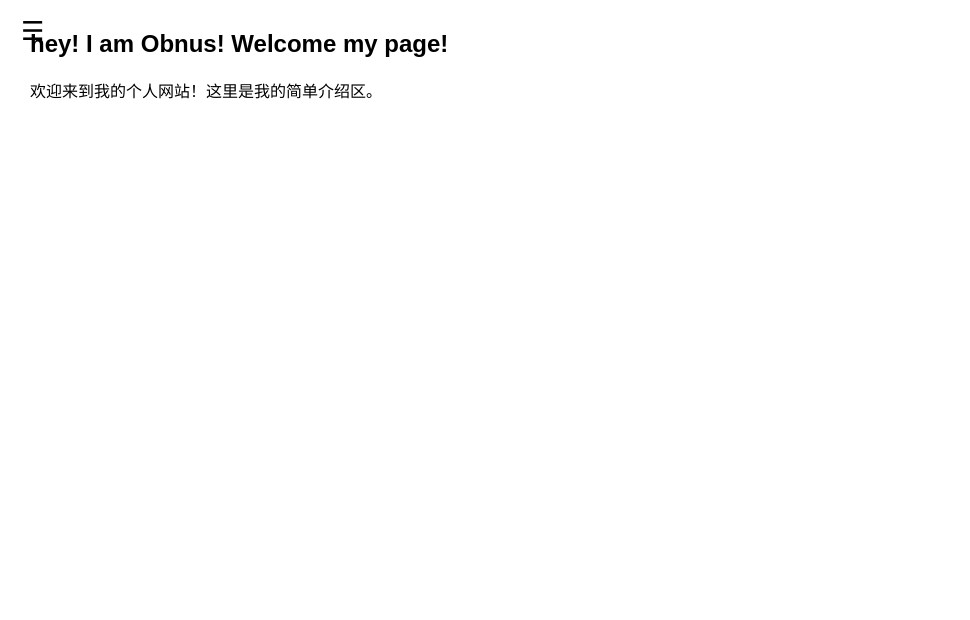
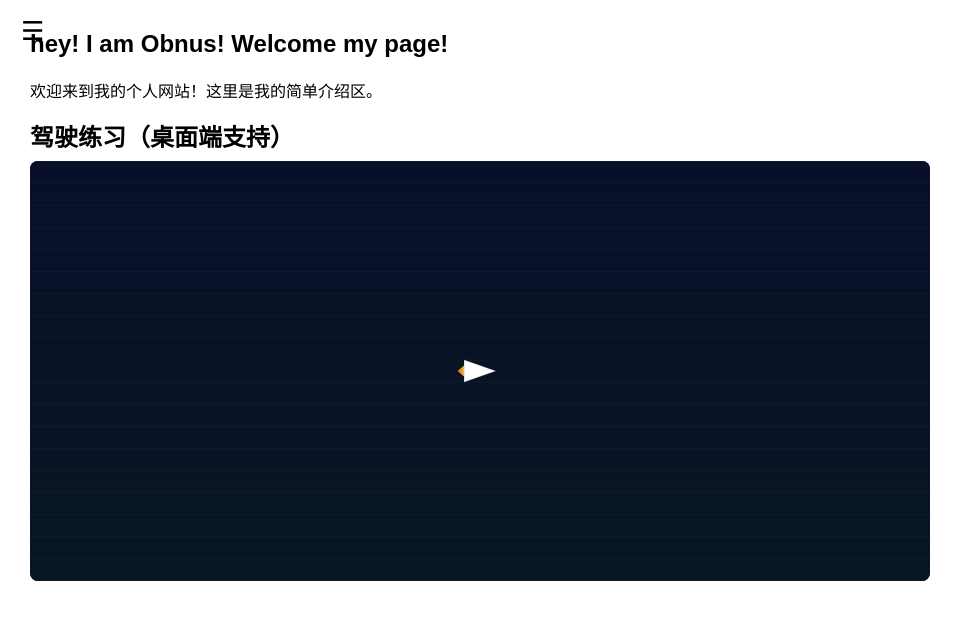
Before and after one commit to 013nus/123.github.io, a plain HTML site: page index.html in a window 1280 px wide. Shown: the whole page, without its empty margins (0-970 px from the left). Drawn offline with Linux system fonts and the light colour scheme.

Commit message:
Update index.html

```diff
--- a/index.html
+++ b/index.html
@@ -111,6 +111,184 @@
     <p>欢迎来到我的个人网站！这里是我的简单介绍区。</p>
   </section>
 
+<!-- ======= 鼠标飞机 第1步（直接放到你的 index.html 的 main 内） ======= -->
+<section id="gameSection">
+  <h2 style="margin:0 0 8px 0;">驾驶练习（桌面端支持）</h2>
+  <p id="touchNotice" style="color:#666; display:none; margin-top:0;">
+    检测到触屏设备（手机/平板），为节省流量与性能，交互已禁用。请用电脑体验完整效果。
+  </p>
+  <div style="width:100%; max-width:900px;">
+    <canvas id="gameCanvas" style="width:100%; height:420px; display:block; border-radius:8px; background:#081029;"></canvas>
+  </div>
+</section>
+
+<script>
+(function(){
+  // 检测触屏设备，手机端不启动交互
+  const isTouch = ('ontouchstart' in window) || navigator.maxTouchPoints > 0 || navigator.maxTouchPoints === 1;
+  const touchNotice = document.getElementById('touchNotice');
+  const canvas = document.getElementById('gameCanvas');
+  const ctx = canvas.getContext('2d');
+
+  if (isTouch) {
+    if (touchNotice) touchNotice.style.display = 'block';
+    // 仍要设置画布尺寸以免布局问题，但不绑定交互
+    function sizeCanvas() {
+      const dpr = window.devicePixelRatio || 1;
+      canvas.width = canvas.clientWidth * dpr;
+      canvas.height = canvas.clientHeight * dpr;
+      ctx.setTransform(dpr, 0, 0, dpr, 0, 0);
+      // 静态绘制一个提示
+      ctx.fillStyle = '#0b1220';
+      ctx.fillRect(0,0,canvas.clientWidth, canvas.clientHeight);
+      ctx.fillStyle = '#9fb4ff';
+      ctx.font = '16px sans-serif';
+      ctx.textAlign = 'center';
+      ctx.fillText('触屏设备已禁用实时交互，请使用电脑体验', canvas.clientWidth/2, canvas.clientHeight/2);
+    }
+    window.addEventListener('resize', sizeCanvas);
+    sizeCanvas();
+    return; // 不加载交互脚本
+  }
+
+  // ----- canvas 高 DPI 自适应 -----
+  function resizeCanvas() {
+    const dpr = window.devicePixelRatio || 1;
+    canvas.width = canvas.clientWidth * dpr;
+    canvas.height = canvas.clientHeight * dpr;
+    ctx.setTransform(dpr, 0, 0, dpr, 0, 0);
+  }
+  window.addEventListener('resize', resizeCanvas);
+  resizeCanvas();
+
+  // 鼠标位置（飞机位置）
+  const mouse = { x: canvas.clientWidth/2, y: canvas.clientHeight/2 };
+  let hasMouse = false;
+
+  canvas.addEventListener('mousemove', (e) => {
+    const rect = canvas.getBoundingClientRect();
+    mouse.x = e.clientX - rect.left;
+    mouse.y = e.clientY - rect.top;
+    hasMouse = true;
+  });
+  canvas.addEventListener('mouseleave', () => { hasMouse = false; });
+
+  // 平滑跟随：飞机不是瞬移，而是有惯性
+  const player = {
+    x: canvas.clientWidth/2,
+    y: canvas.clientHeight/2,
+    vx: 0, vy: 0,
+    size: 16,      // 半宽度
+    color: '#ffffff'
+  };
+
+  // 帧率和时间
+  let lastTime = performance.now();
+
+  // 绘制背景（简单星空 + 赛道线条）
+  function drawBackground() {
+    const w = canvas.clientWidth, h = canvas.clientHeight;
+    // 背景渐变
+    const g = ctx.createLinearGradient(0,0,0,h);
+    g.addColorStop(0, '#081029');
+    g.addColorStop(1, '#081623');
+    ctx.fillStyle = g;
+    ctx.fillRect(0,0,w,h);
+
+    // 赛道中线（细）
+    ctx.strokeStyle = 'rgba(255,255,255,0.03)';
+    ctx.lineWidth = 1;
+    ctx.beginPath();
+    for (let i = 0; i < 20; i++) {
+      const y = (i / 19) * h;
+      ctx.moveTo(0, y + (performance.now() * 0.02 % 20));
+      ctx.lineTo(w, y + (performance.now() * 0.02 % 20));
+    }
+    ctx.stroke();
+  }
+
+  // 绘制“玩家飞机” — 三角形，朝向鼠标移动方向
+  function drawPlayer() {
+    const px = player.x, py = player.y;
+    // 计算朝向角度（面向鼠标）
+    const dx = mouse.x - px, dy = mouse.y - py;
+    const angle = Math.atan2(dy, dx) + Math.PI / 2; // 调整为指向上方的三角形基线
+
+    ctx.save();
+    ctx.translate(px, py);
+    ctx.rotate(angle);
+
+    // 机身（白色）
+    ctx.beginPath();
+    ctx.moveTo(0, -player.size);           // Nose
+    ctx.lineTo(player.size * 0.7, player.size);
+    ctx.lineTo(-player.size * 0.7, player.size);
+    ctx.closePath();
+    ctx.fillStyle = player.color;
+    ctx.fill();
+    ctx.strokeStyle = 'rgba(0,0,0,0.2)';
+    ctx.lineWidth = 1;
+    ctx.stroke();
+
+    // 引擎光（小火焰）
+    ctx.beginPath();
+    ctx.moveTo(-player.size * 0.35, player.size);
+    ctx.lineTo(0, player.size + 8 + Math.sin(performance.now()/120)*2);
+    ctx.lineTo(player.size * 0.35, player.size);
+    ctx.closePath();
+    const flameG = ctx.createLinearGradient(0, player.size, 0, player.size + 12);
+    flameG.addColorStop(0, 'rgba(255,200,60,0.95)');
+    flameG.addColorStop(1, 'rgba(255,90,20,0.6)');
+    ctx.fillStyle = flameG;
+    ctx.fill();
+
+    ctx.restore();
+  }
+
+  // 主循环：更新位置并绘制
+  function loop(now) {
+    const dt = Math.min(40, now - lastTime); // ms
+    lastTime = now;
+
+    // 平滑移动：用差值（LERP）或物理惯性
+    if (hasMouse) {
+      const ax = (mouse.x - player.x) * 0.12;
+      const ay = (mouse.y - player.y) * 0.12;
+      player.vx += ax;
+      player.vy += ay;
+      // 阻尼
+      player.vx *= 0.86;
+      player.vy *= 0.86;
+      player.x += player.vx * (dt / 16);
+      player.y += player.vy * (dt / 16);
+    } else {
+      // 慢慢停下
+      player.vx *= 0.9;
+      player.vy *= 0.9;
+      player.x += player.vx * (dt / 16);
+      player.y += player.vy * (dt / 16);
+    }
+
+    // 限制在画布内
+    const pad = 12;
+    player.x = Math.max(pad, Math.min(canvas.clientWidth - pad, player.x));
+    player.y = Math.max(pad, Math.min(canvas.clientHeight - pad, player.y));
+
+    // 绘制
+    drawBackground();
+    // 可以在这里绘制其他元素（敌机、子弹）— 下个步骤添加
+    drawPlayer();
+
+    requestAnimationFrame(loop);
+  }
+
+  // 启动循环
+  requestAnimationFrame(loop);
+
+})(); // IIFE end
+</script>
+
+
   <section id="aboutSection" class="hidden">
     <h2>关于我</h2>
     <div class="qrcode-container">
```
